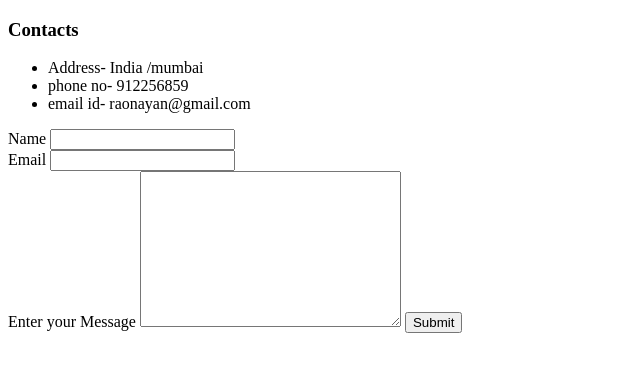
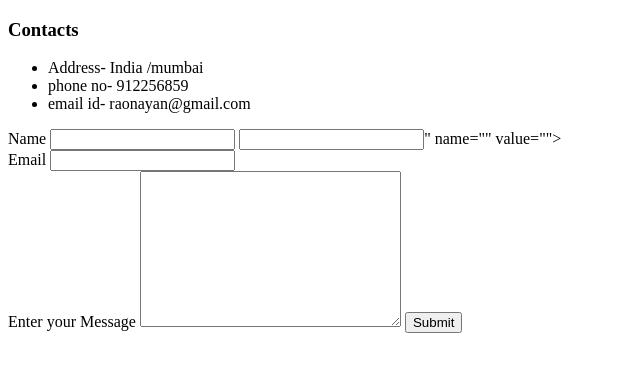
Before and after one commit to Nayanrao1/cv-, a plain HTML site: page Contacts.html in a window 1280 px wide. Shown: the whole page, without its empty margins (0-640 px from the left). Drawn offline with Linux system fonts and the light colour scheme.

Commit message:
updated the date command

```diff
--- a/Contacts.html
+++ b/Contacts.html
@@ -16,6 +16,7 @@
   <form class="Contact me" action="mailto:raopooja152@gmail.com" method="post" enctype="text/plain">
     <label>Name</label>
     <input type="text" name="Your name" value="">
+    <input type="<data value=""></data>" name="" value="">
 
 
     <br />
```
